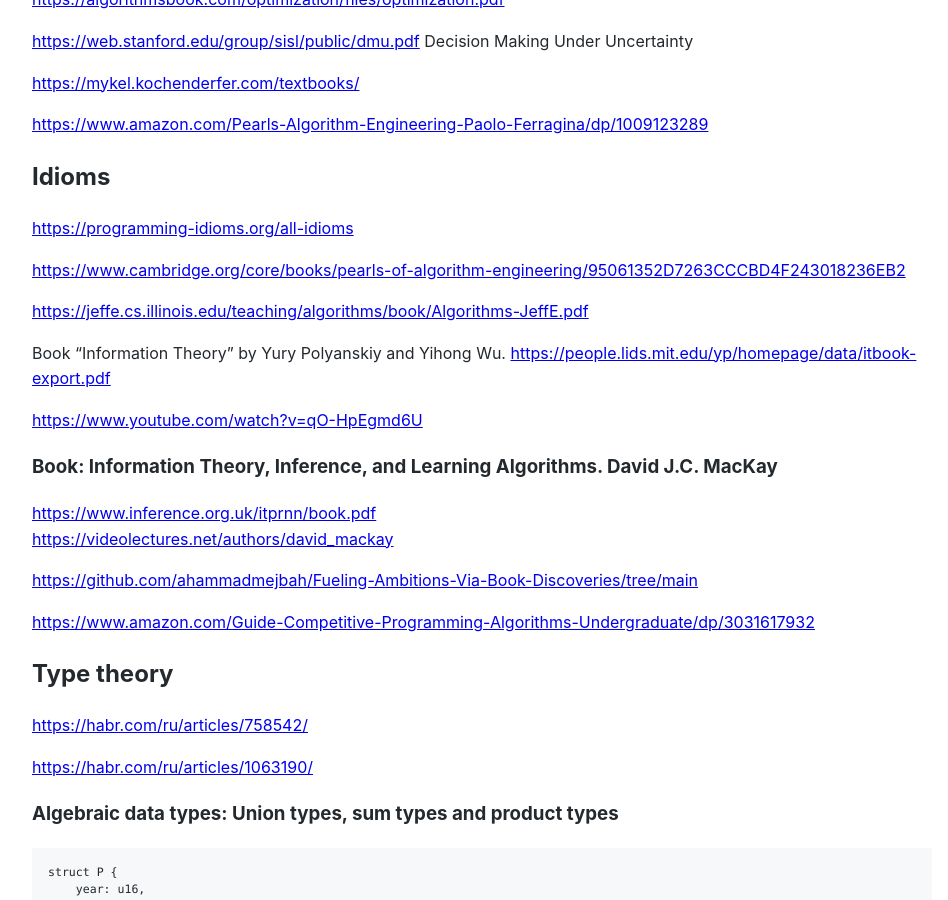
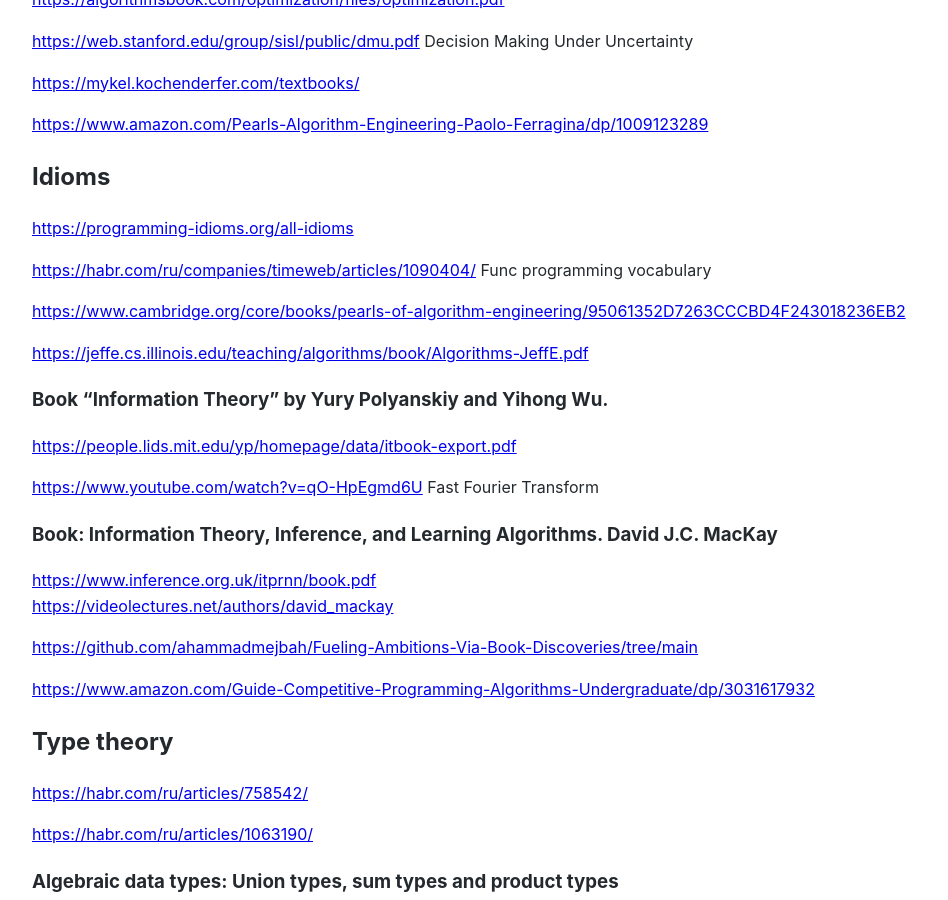
Before and after one commit to Michael-Lubinsky/michael-lubinsky.github.com, a Jekyll site: the page built from algo/algo.md, in a window 1280 px wide and 900 px high, scrolled down 1474 px. Shown: the whole window, without its empty margins (158-1106 px from the left). Built offline with Jekyll 4.4.1, drawn with Linux system fonts in a browser that asks for light colours; our own code applies the rules of GitHub Pages for plain Markdown files.

Commit message:
Update algo.md

```diff
--- a/algo/algo.md
+++ b/algo/algo.md
@@ -72,14 +72,17 @@
 ## Idioms
 <https://programming-idioms.org/all-idioms>
 
+<https://habr.com/ru/companies/timeweb/articles/1090404/> Func programming vocabulary
+
 <https://www.cambridge.org/core/books/pearls-of-algorithm-engineering/95061352D7263CCCBD4F243018236EB2>
 
 <https://jeffe.cs.illinois.edu/teaching/algorithms/book/Algorithms-JeffE.pdf>
 
-Book “Information Theory” by Yury Polyanskiy and Yihong Wu.
+
+### Book “Information Theory” by Yury Polyanskiy and Yihong Wu.
 <https://people.lids.mit.edu/yp/homepage/data/itbook-export.pdf>
 
-<https://www.youtube.com/watch?v=qO-HpEgmd6U>
+<https://www.youtube.com/watch?v=qO-HpEgmd6U> Fast Fourier Transform
 
 ### Book: Information Theory, Inference, and Learning Algorithms. David J.C. MacKay
 
```
